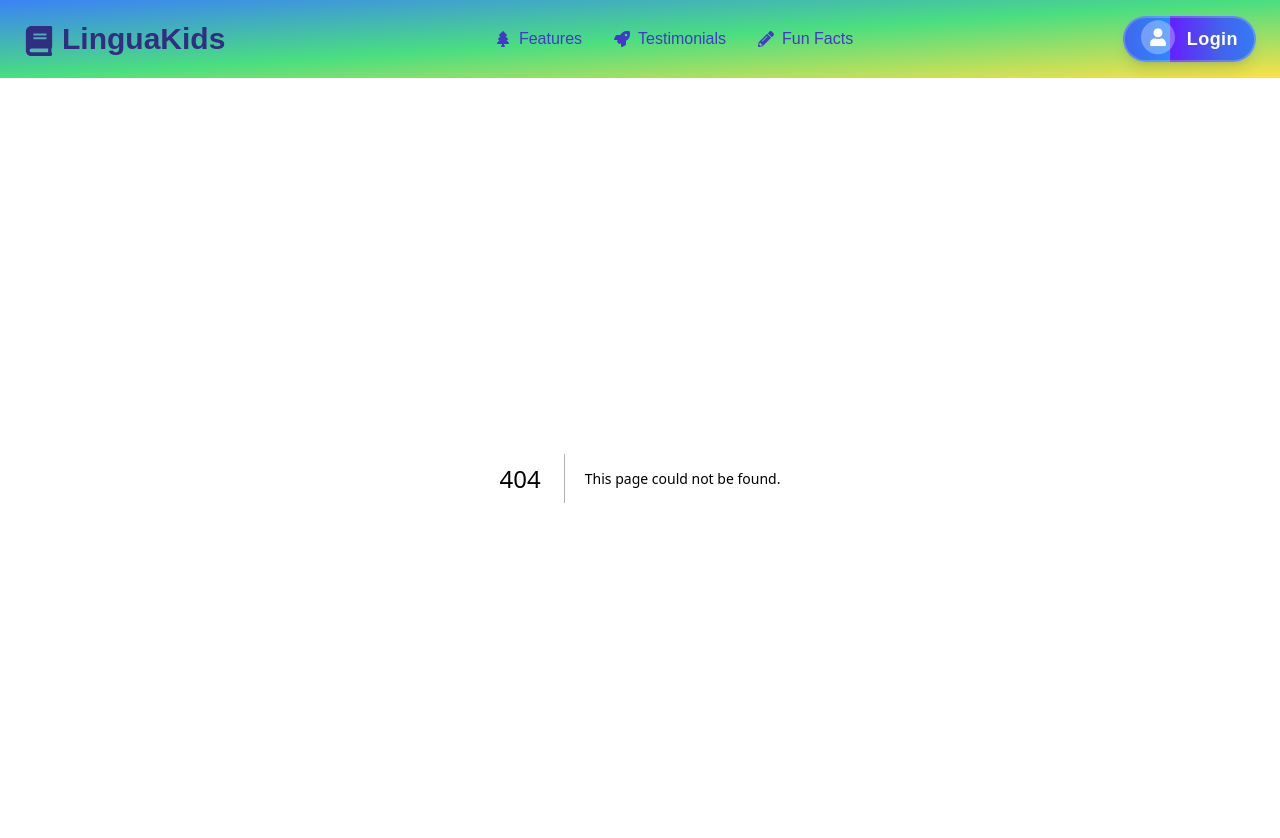
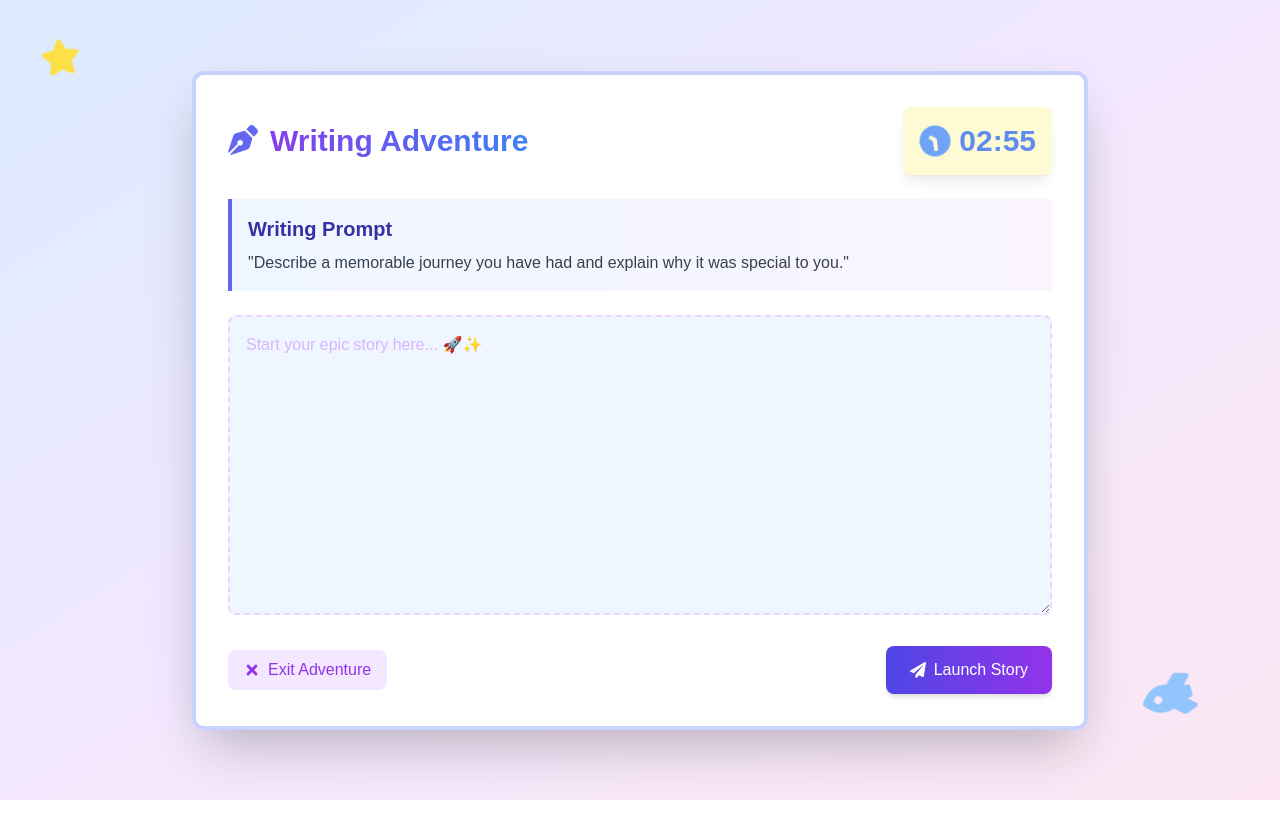
Before and after one commit to HasibNirjhar07/lingua-kids, a Next.js app in the folder client/: page /Writing/writing in a window 1280 px wide. Before the commit this address had no page. Shown: the top 838 px of the page. After the commit the page ends 800 px from the top, so only its background shows below. Built offline with nearby package versions, Linux system fonts and the light colour scheme; what @nextui-org/react would draw is missing.

Commit message:
Added Page of Writing

```diff
--- /dev/null
+++ b/client/pages/Writing/writing.js
@@ -0,0 +1,214 @@
+import React, { useState, useRef } from 'react';
+import { useRouter } from 'next/router';
+import Timer from '../../components/timer';
+import { FaPaperPlane, FaTimes, FaPenNib, FaRocket, FaStar } from 'react-icons/fa';
+import { motion, AnimatePresence } from 'framer-motion';
+import Modal from '../../components/Modal';
+import confetti from 'canvas-confetti';
+
+const WritingPage = () => {
+  const router = useRouter();
+  const [answer, setAnswer] = useState('');
+  const [showModal, setShowModal] = useState(false);
+  const [timerDuration, setTimerDuration] = useState(180);
+  const textareaRef = useRef(null);
+
+  // Playful hover and focus effects
+  const handleTextareaHover = () => {
+    if (textareaRef.current) {
+      textareaRef.current.style.transform = 'scale(1.02)';
+      textareaRef.current.style.transition = 'transform 0.3s ease';
+    }
+  };
+
+  const handleTextareaBlur = () => {
+    if (textareaRef.current) {
+      textareaRef.current.style.transform = 'scale(1)';
+    }
+  };
+
+  const handleSubmit = () => {
+    if (answer.trim().length > 0) {
+      setShowModal(true);
+      // Colorful and exciting confetti
+      confetti({
+        particleCount: 300,
+        spread: 120,
+        origin: { y: 0.6 },
+        colors: ['#ff6b6b', '#4ecdc4', '#feca57', '#ff9ff3', '#54a0ff', '#48dbfb', '#ff9ff3'],
+        shapes: ['star', 'circle']
+      });
+    } else {
+      alert('Oops! Write your amazing story first! 📝');
+    }
+  };
+
+  const handleQuit = () => {
+    const confirmQuit = window.confirm('Are you sure you want to quit your writing adventure? 🚀');
+    if (confirmQuit) {
+      router.push('/dashboard');
+    }
+  };
+
+  const handleCloseModal = () => {
+    setShowModal(false);
+    router.push('/dashboard');
+  };
+
+  return (
+    <div className="min-h-screen flex items-center justify-center bg-gradient-to-br from-blue-100 via-purple-100 to-pink-100 py-12 px-4 sm:px-6 lg:px-8 relative overflow-hidden">
+      {/* Playful background elements */}
+      <div className="absolute top-0 left-0 w-full h-full pointer-events-none">
+        <motion.div
+          className="absolute top-10 left-10 text-yellow-300"
+          animate={{
+            rotate: [0, 360],
+            scale: [0.7, 1, 0.7]
+          }}
+          transition={{
+            duration: 10,
+            repeat: Infinity,
+            ease: "easeInOut"
+          }}
+        >
+          <FaStar size={40} />
+        </motion.div>
+        <motion.div
+          className="absolute bottom-20 right-20 text-blue-300"
+          animate={{
+            rotate: [0, -360],
+            scale: [0.7, 1, 0.7]
+          }}
+          transition={{
+            duration: 12,
+            repeat: Infinity,
+            ease: "easeInOut"
+          }}
+        >
+          <FaRocket size={50} />
+        </motion.div>
+      </div>
+
+      <div className="max-w-4xl w-full space-y-8 z-10">
+        <motion.div
+          initial={{ opacity: 0, y: 50, scale: 0.95 }}
+          animate={{ opacity: 1, y: 0, scale: 1 }}
+          transition={{
+            duration: 0.5,
+            type: "spring",
+            stiffness: 120
+          }}
+          className="bg-white shadow-2xl rounded-xl overflow-hidden border-4 border-indigo-200"
+        >
+          <div className="p-8">
+            <div className="flex items-center justify-between mb-6">
+              <motion.h1
+                initial={{ x: -50, opacity: 0 }}
+                animate={{ x: 0, opacity: 1 }}
+                transition={{ delay: 0.2 }}
+                className="text-3xl font-bold text-transparent bg-clip-text bg-gradient-to-r from-purple-600 to-blue-500 flex items-center"
+              >
+                <FaPenNib className="mr-3 text-indigo-500 animate-bounce" /> Writing Adventure
+              </motion.h1>
+              <Timer
+                duration={timerDuration}
+                onTimeUp={() => handleSubmit()}
+                isRunning={true}
+              />
+            </div>
+
+            <motion.div
+              initial={{ x: 50, opacity: 0 }}
+              animate={{ x: 0, opacity: 1 }}
+              transition={{ delay: 0.3 }}
+              className="bg-gradient-to-r from-blue-50 to-purple-50 border-l-4 border-indigo-500 p-4 mb-6"
+            >
+              <h2 className="text-xl font-semibold text-indigo-800 mb-2">
+                Writing Prompt
+              </h2>
+              <p className="text-gray-700">
+                "Describe a memorable journey you have had and explain why it was special to you."
+              </p>
+            </motion.div>
+
+            <textarea
+              ref={textareaRef}
+              value={answer}
+              onChange={(e) => setAnswer(e.target.value)}
+              onMouseEnter={handleTextareaHover}
+              onMouseLeave={handleTextareaBlur}
+              onFocus={handleTextareaHover}
+              onBlur={handleTextareaBlur}
+              className="w-full min-h-[300px] p-4 border-2 border-dashed border-purple-200 rounded-lg
+              focus:ring-2 focus:ring-indigo-500 focus:border-transparent
+              transition duration-200 bg-blue-50 hover:shadow-lg
+              placeholder-purple-300"
+              placeholder="Start your epic story here... 🚀✨"
+            />
+
+            <div className="flex justify-between items-center mt-6">
+              <motion.button
+                whileHover={{ scale: 1.1, rotate: 5 }}
+                whileTap={{ scale: 0.95 }}
+                onClick={handleQuit}
+                className="text-purple-600 hover:text-purple-800 flex items-center
+                bg-purple-100 rounded-lg px-4 py-2 hover:bg-purple-200 transition"
+              >
+                <FaTimes className="mr-2" /> Exit Adventure
+              </motion.button>
+
+              <motion.button
+                whileHover={{
+                  scale: 1.1,
+                  rotate: [0, 10, -10, 0]
+                }}
+                whileTap={{ scale: 0.95 }}
+                onClick={handleSubmit}
+                className="px-6 py-3 bg-gradient-to-r from-indigo-600 to-purple-600
+                text-white rounded-lg hover:from-indigo-700 hover:to-purple-700
+                transition duration-300 flex items-center shadow-md group"
+              >
+                <FaPaperPlane className="mr-2 group-hover:animate-ping" /> Launch Story
+              </motion.button>
+            </div>
+          </div>
+        </motion.div>
+
+        <AnimatePresence>
+          {showModal && (
+            <Modal isOpen={showModal} onClose={handleCloseModal}>
+              <motion.div
+                initial={{ opacity: 0, scale: 0.8 }}
+                animate={{ opacity: 1, scale: 1 }}
+                exit={{ opacity: 0, scale: 0.8 }}
+                className="bg-gradient-to-br from-indigo-300 to-purple-400
+                rounded-xl shadow-2xl p-8 max-w-md mx-auto text-center"
+              >
+                <div className="mb-6">
+                  <h2 className="text-2xl font-bold text-white mb-4">
+                    Mission Accomplished! 🎉
+                  </h2>
+                  <p className="text-white mb-6">
+                    Your writing adventure is complete and ready to be reviewed!
+                  </p>
+                </div>
+
+                <button
+                  onClick={handleCloseModal}
+                  className="w-full py-3 bg-white text-purple-600
+                  rounded-lg hover:bg-gray-100 transition duration-300"
+                >
+                  Return to Dashboard
+                </button>
+              </motion.div>
+            </Modal>
+          )}
+        </AnimatePresence>
+      </div>
+    </div>
+  );
+};
+
+WritingPage.hideNavbar = true;
+
+export default WritingPage;
--- a/client/pages/Writing/writingfrontpage.js
+++ b/client/pages/Writing/writingfrontpage.js
@@ -22,7 +22,7 @@ const WritingFrontPage = () => {
   }, []);
 
   const handleStart = () => {
-    router.push('/Writing/response');
+    router.push('/Writing/writing');
   };
 
   const handleBackToDashboard = () => {
```
